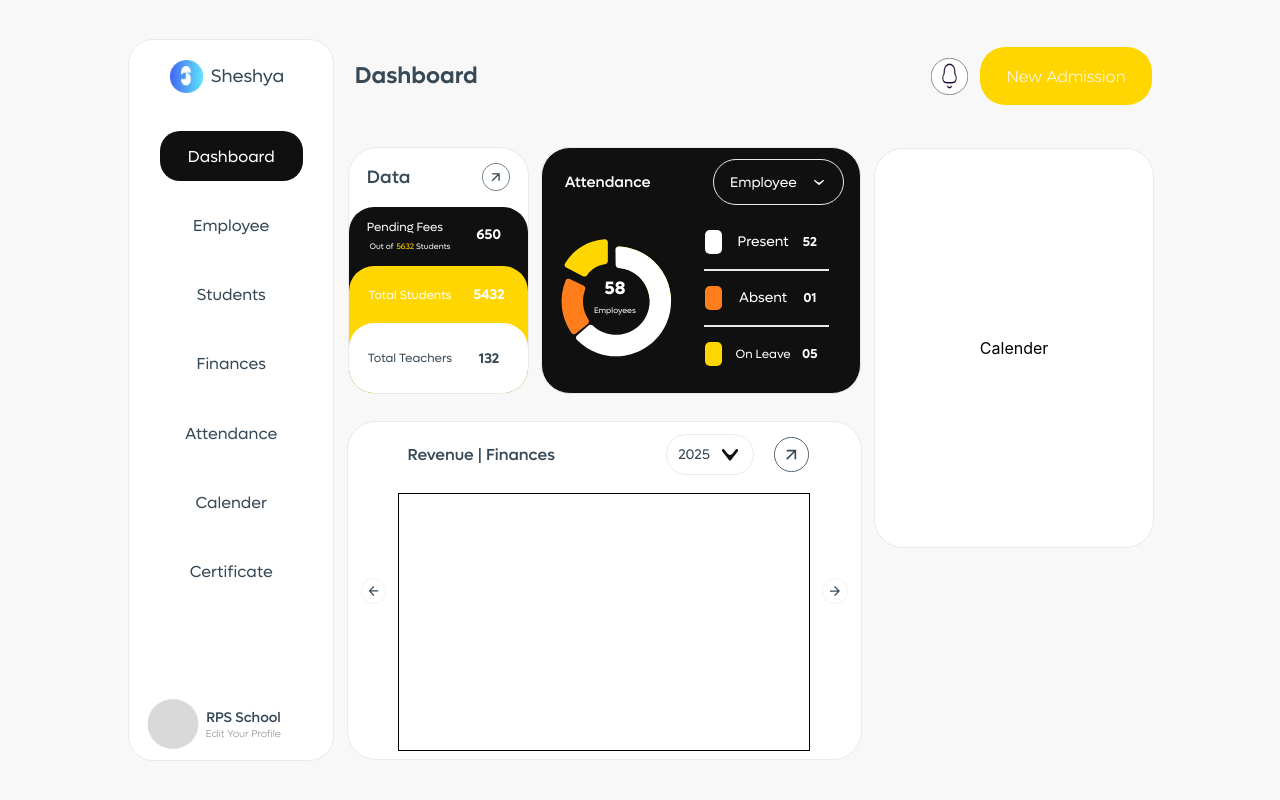
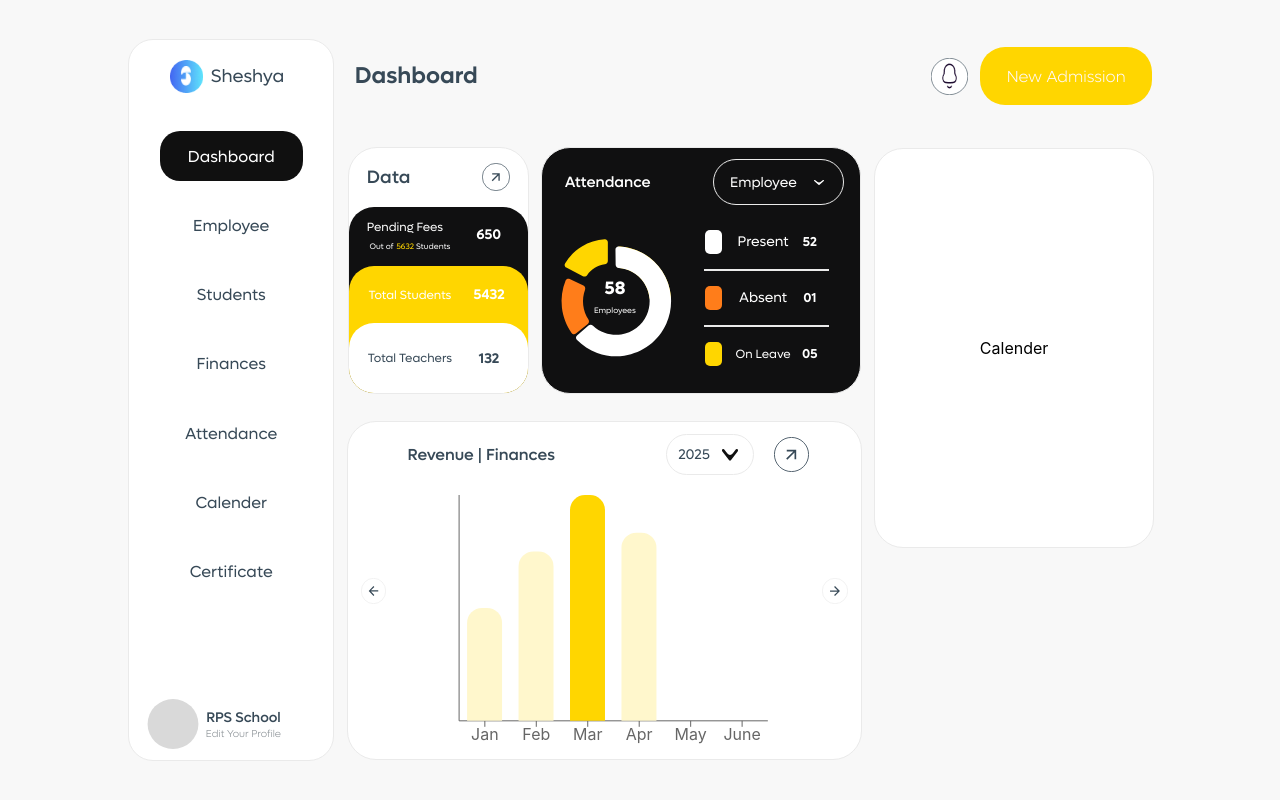
Before and after one commit to shanky-thakur/admin-frontend, a React (Create React App) app: page /homepage in a window 1280 px wide. Built offline with nearby package versions, Linux system fonts and the light colour scheme.

Commit message:
finance done

```diff
--- a/package.json
+++ b/package.json
@@ -8,6 +8,7 @@
     "react-dom": "^18.3.1",
     "react-router-dom": "^7.0.2",
     "react-scripts": "5.0.1",
+    "recharts": "^2.14.1",
     "web-vitals": "^4.2.4"
   },
   "scripts": {
--- a/src/Components/HomePage/RevenueGraph.js
+++ b/src/Components/HomePage/RevenueGraph.js
@@ -1,16 +1,49 @@
-import React from 'react';
+import React, { useState } from "react";
+import "./HomePage.css";
+import { BarChart, Bar, XAxis, YAxis, Tooltip, ResponsiveContainer, Cell, CartesianGrid } from "recharts";
 
 import left from "../../assets/images/left.svg";
 import right from "../../assets/images/right.svg";
 import up from "../../assets/images/up-arrow.svg";
 import down from '../../assets/images/black-vector.svg';
 
+const data = [
+  { month: "Jan", value: 30 },
+  { month: "Feb", value: 45 },
+  { month: "Mar", value: 60 },
+  { month: "Apr", value: 50 },
+  { month: "May", value: null }, // 'NA'
+  { month: "June", value: null }, // 'NA'
+  { month: "July", value: 70 },
+  { month: "Aug", value: 55 },
+  { month: "Sep", value: 80 },
+  { month: "Oct", value: 65 },
+  { month: "Nov", value: 75 },
+  { month: "Dec", value: 85 },
+];
+
 const RevenueGraph = () => {
+
+  const [startIndex, setStartIndex] = useState(0); // Controls sliding window
+  const monthsToShow = 6;
+
+  const currentData = data.slice(startIndex, startIndex + monthsToShow);
+
+  const handlePrevious = () => {
+    if (startIndex > 0) setStartIndex(startIndex - 1);
+  };
+
+  const handleNext = () => {
+    if (startIndex + monthsToShow < data.length) setStartIndex(startIndex + 1);
+  };
+
+  const highestValue = Math.max(...currentData.map(entry => entry.value || 0));
+
   return (
     <div style={{ height: "95%", width: "100%", display: "flex", justifyContent: "space-between", alignItems: "center" }} >
 
       <div style={{ height: "100%", width: "10%", display: "flex", alignItems: "center", justifyContent: "center" }}>
-        <img src={left} alt='left' style={{ width: "50%" }}></img>
+        <img onClick={handlePrevious} disabled={startIndex === 0} src={left} alt='left' style={{ width: "50%" }}></img>
       </div>
 
       <div style={{ width: "80%", height: "100%", display: "flex", flexDirection: "column", justifyContent: "space-between", alignItems: "center" }}>
@@ -26,14 +59,33 @@ const RevenueGraph = () => {
           </div>
         </div>
 
-        <div style={{ width: "100%", height: "80%", border: "1px solid black" }}>
+        <div style={{ width: "100%", height: "80%", display: "flex", alignItems: "center", justifyContent: "left" }}>
+
+
+          <div style={{ width: "90%", height: "100%", display: "flex", alignItems: "center", justifyContent: "left" }}>
+            <ResponsiveContainer width="100%" height="100%">
+              <BarChart data={currentData} margin={{ top: 0, right: 0, left: 0, bottom: 0 }}>
+                <XAxis dataKey="month" />
+                <YAxis tick={false} />
+                <Tooltip formatter={(value) => (value === null ? "NA" : `${value} Lakhs`)} contentStyle={{ borderRadius: "20px" }} />
+                <Bar dataKey="value" radius={[15, 15, 0, 0]} barSize={35}>
+                  {currentData.map((entry, index) => (
+                    <Cell
+                      key={`cell-${index}`}
+                      fill={entry.value === highestValue ? "#FFD600" : "#FFF7CC"}
+                    />
+                  ))}
+                </Bar>
+              </BarChart>
+            </ResponsiveContainer>
+          </div>
 
         </div>
 
       </div>
 
       <div style={{ width: "10%", height: "100%", display: "flex", alignItems: "center", justifyContent: "center" }}>
-        <img src={right} alt='right' style={{ width: "50%" }}></img>
+        <img onClick={handleNext} disabled={startIndex + monthsToShow >= data.length} src={right} alt='right' style={{ width: "50%" }}></img>
       </div>
 
     </div>
```
Also changed, not shown: 1 other file (tests, documents, lock files or other folders).
